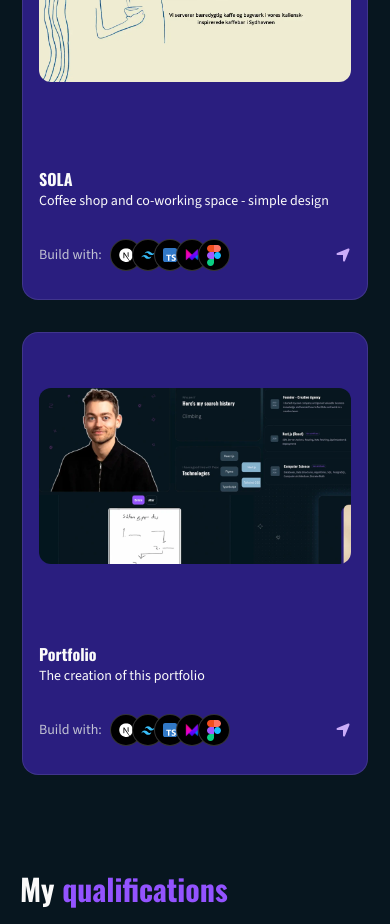
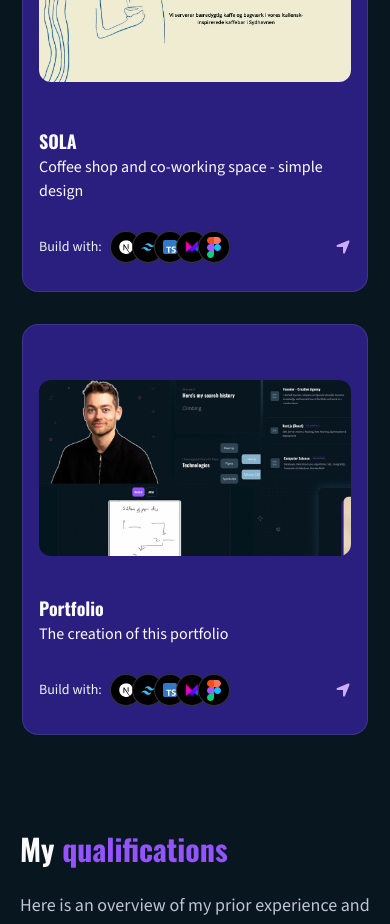
Before and after one commit to t-holmquist/portfolio, a Next.js app: page / in a window 390 px wide. Shown: the part 1900-2824 px from the top of the page. Built offline with nearby package versions, Linux system fonts and the light colour scheme.

Commit message:
refactor and small style update to project card

```diff
--- a/components/RecentProjects.tsx
+++ b/components/RecentProjects.tsx
@@ -30,19 +30,19 @@ const RecentProjects = () => {
             {projects.map(({ id, title, des, img, iconLists, link }) => (
                 <div key={id} className="flex lg:h-[41] lg:w-[570px] items-center justify-center lg:min-h-[32.5] w-[80vw]">
                     <ProjectCard id={id} title={link} href={link}>
-                        <div className="relative flex items-center justify-center sm:w-[570px] w-[80vw] overflow-hidden lg:h-[40vh] h-[30vh] mb-10">
+                        <div className="relative flex items-center justify-center sm:w-[570px] w-[80vw] overflow-hidden lg:h-[40vh] h-[30vh] sm:mb-4">
                             <Image src={img} alt={title} className="z-10 rounded-xl" width={1163} height={720}/>
                         </div>
-                        <h1 className="font-bold font-oswald lg:text-2xl md:text-xl text-base line-clamp-1">
+                        <h1 className="font-bold font-oswald lg:text-2xl md:text-xl text-lg line-clamp-1">
                             {title}
                         </h1>
-                        <p className="lg:text-xl font-sourceSans lg:font-normal font-light text-sm line-clamp-2">
+                        <p className="lg:text-xl font-sourceSans lg:font-normal line-clamp-2">
                             {des}
                         </p>
 
                         <div className="flex items-center justify-between mt-7 mb-3">
                             <div className="flex items-center">
-                                <p className="text-white-200 mr-2 text-sm font-sourceSans">Build with: </p>
+                                <p className="text-brandTextWhite mr-2 text-sm font-sourceSans">Build with: </p>
                                 {iconLists.map((icon, index) => (
                                     <div style={{
                                         transform: `translateX(-${5 * index * 2}px)
--- a/components/ui/ProjectCard.tsx
+++ b/components/ui/ProjectCard.tsx
@@ -45,16 +45,16 @@ export const ProjectCard = ({
     ref={ref}
     style={{x: id == 1 ? leftProjectX : rightProjectX, scale: scale, rotate: rotate }}
       className={cn(
-        "relative group/pin z-50 h-full cursor-pointer",
+        "relative group/card z-50 h-full cursor-pointer",
         containerClassName
       )}
       onClick={handleClick}
 
     >
         <div
-          className="p-4 bg-brandPrimary flex justify-start items-start rounded-2xl border border-white/[0.1] group-hover/pin:border-white/[0.5] transition duration-300 overflow-hidden"
+          className="p-4 bg-brandPrimary flex justify-start items-start rounded-2xl border border-white/[0.1] sm:group-hover/card:border-white/[0.5] transition duration-300 overflow-hidden"
         >
-          <div className={cn(" relative z-50 ", className)}>{children}</div>
+          <div className={cn(" relative z-50", className)}>{children}</div>
         </div>
 
     </motion.div>
```
